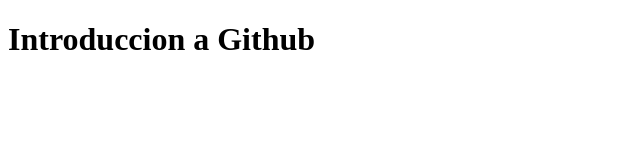
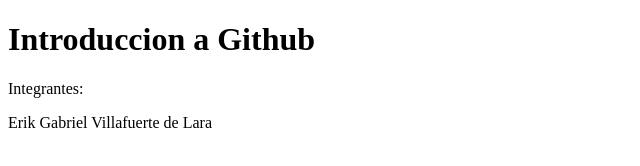
Before and after one commit to ErikVillafuerte/Introduccion-a-git, a plain HTML site: page index.html in a window 1280 px wide. Shown: the whole page, without its empty margins (0-640 px from the left). Drawn offline with Linux system fonts and the light colour scheme.

Commit message:
Se agregó un apartado para los integrantes de equipo index.html

```diff
--- a/index.html
+++ b/index.html
@@ -7,5 +7,9 @@
 </head>
 <body>
     <h1>Introduccion a Github</h1>
+    <p>Integrantes:</p>
+    <div class="contenedor">
+        <p>Erik Gabriel Villafuerte de Lara</p>
+    </div>
 </body>
 </html>
```
